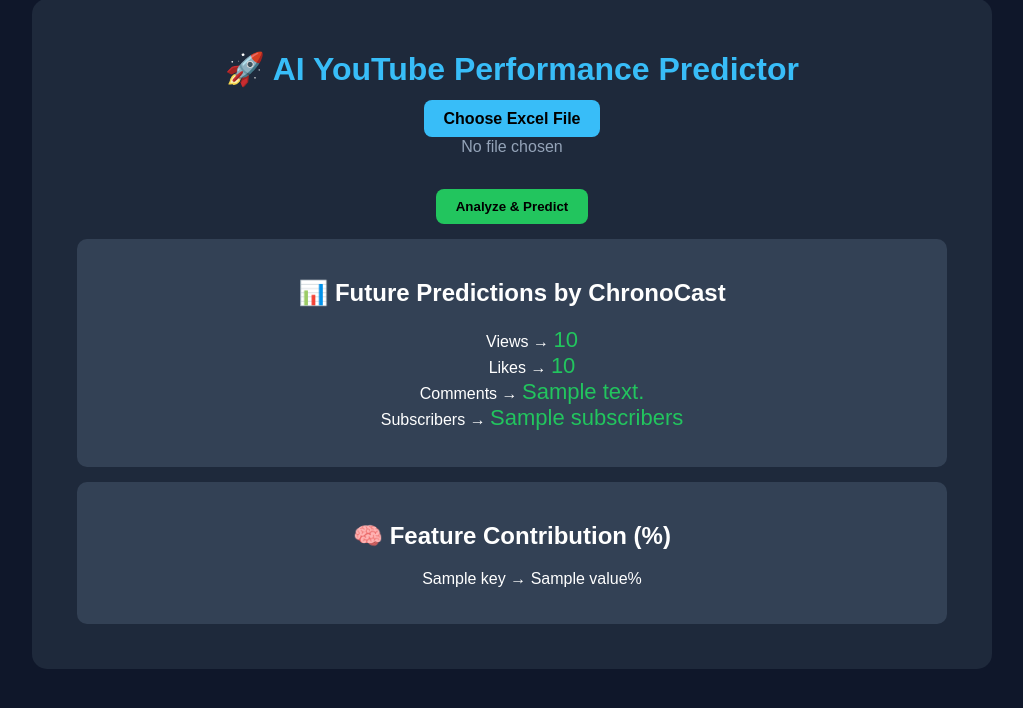
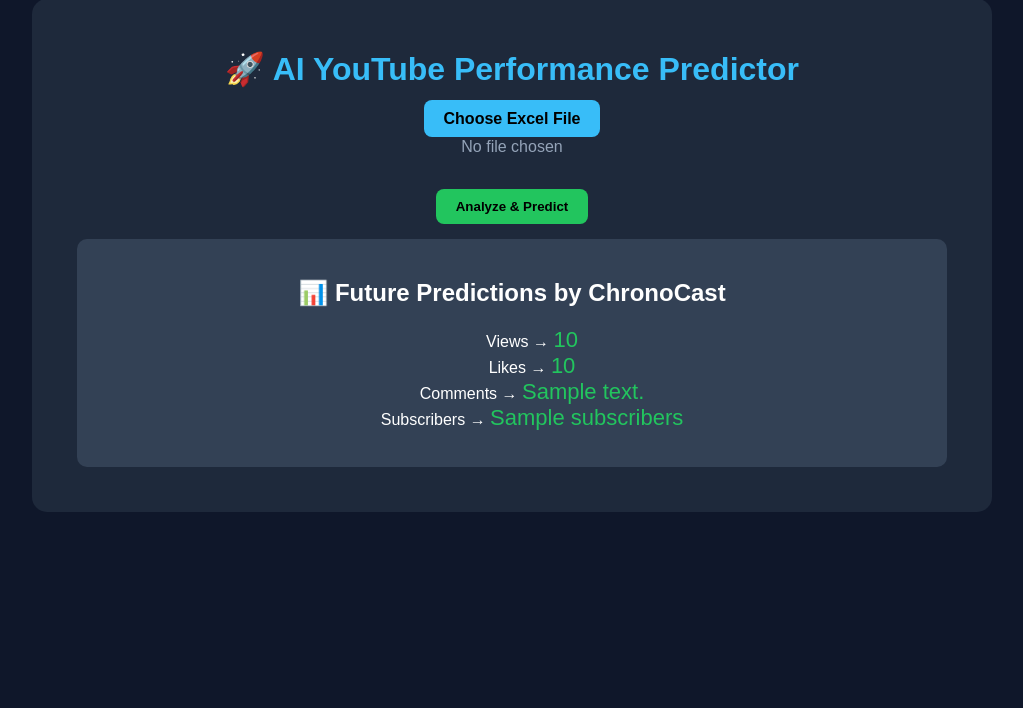
Before and after one commit to MGaikwad7077/prediction, a Flask app: template templates/index.html in a window 1280 px wide. Shown: the part 29-737 px from the top of the page, without its empty margins (128-1151 px from the left). Run offline with Flask 3, Linux system fonts and the light colour scheme; the template is opened without the code that fills it: most values are stand-ins (such as "Sample title", 1, 10 or a date in 2020).

Commit message:
Update index.html
removed shap

```diff
--- a/templates/index.html
+++ b/templates/index.html
@@ -108,17 +108,6 @@
     </div>
     {% endif %}
 
-    {% if shap_result %}
-    <div class="card">
-        <h2>🧠 Feature Contribution (%)</h2>
-        <ul>
-            {% for key, value in shap_result.items() %}
-                <li>{{ key }} → {{ value }}%</li>
-            {% endfor %}
-        </ul>
-    </div>
-    {% endif %}
-
 </div>
 
 </body>
```
